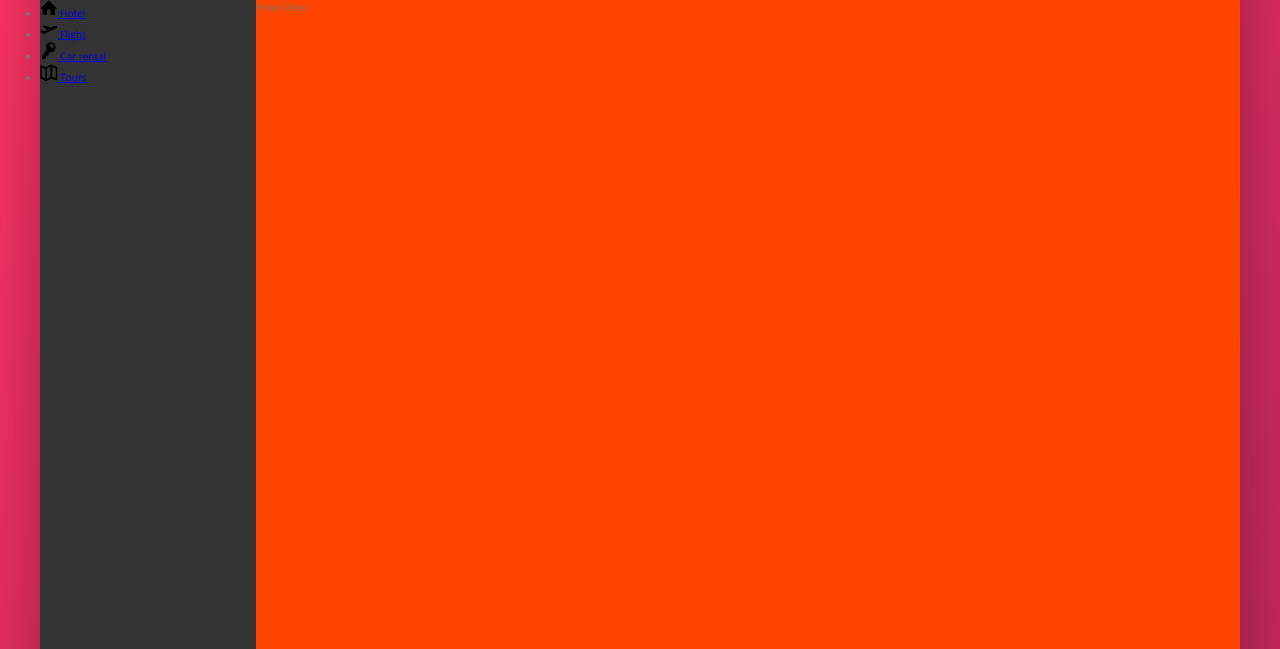
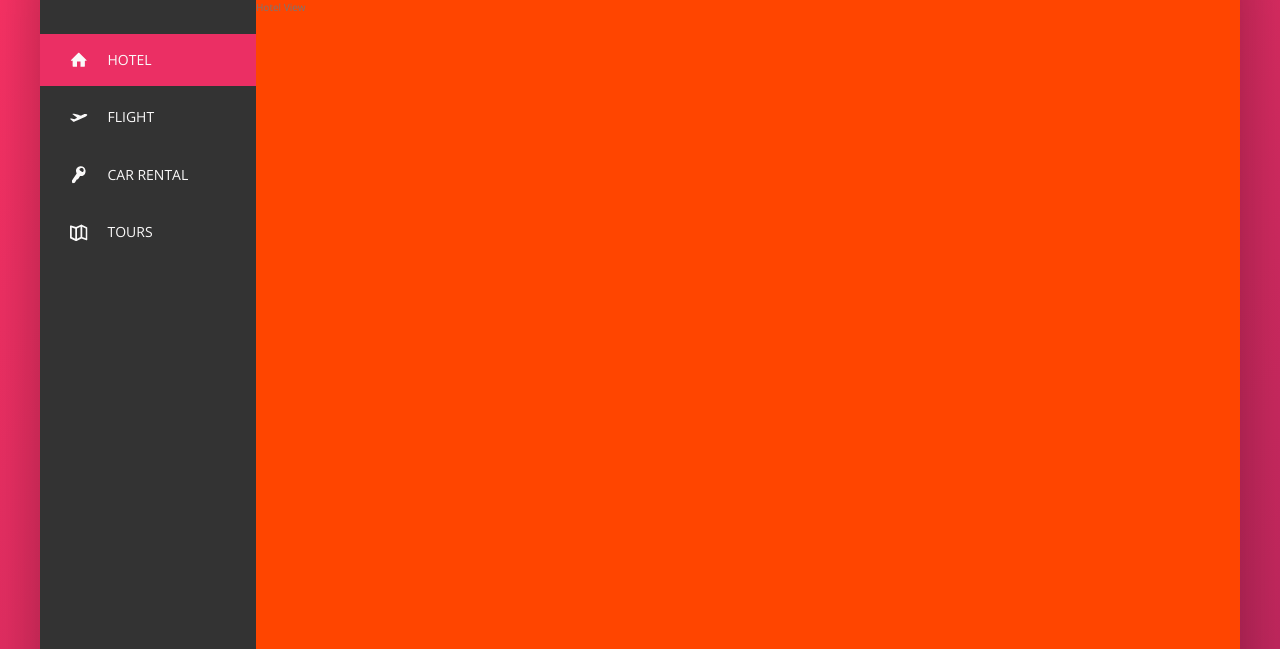
Before and after one commit to JackieNBee/Trillo, a website: page index.html in a window 1280 px wide. Shown: the part 151-800 px from the top of the page. Drawn offline with nearby package versions, Linux system fonts and the light colour scheme.

Commit message:
Building the Navigation - Part 2

```diff
--- a/index.html
+++ b/index.html
@@ -56,7 +56,7 @@
 
             <nav class="sidebar">
                 <ul class="side-nav">
-                    <li class="side-nav__item">
+                    <li class="side-nav__item side-nav__item--active">
                         <a href="#" class="side-nav__link">
                             <svg class="side-nav__icon">
                                 <use xlink:href="img/sprite.svg#icon-home"></use>
--- a/sass/_components.scss
+++ b/sass/_components.scss
@@ -145,15 +145,86 @@
 ////////////////////////////////////////////////
 // SIDE NAVIGATION
 .side-nav {
+    font-size: 1.4rem;
+    list-style: none;
+    margin-top: 3.5rem;
 
-    &__item {}
+    &__item {
+        position: relative;
 
-    &__link {}
+        // put a bottom margin except for the last child inside the parent container
+        &:not(:last-child) {
+            margin-bottom: .5rem;
+        }
+    }
+
+    // How to create the effect when hovering an item on the sidebar:
+    // create a pseudo element :before that will do the growing animation when the item is hovered
+    &__item::before {
+        content: "";
+        position: absolute;
+        top: 0;
+        left: 0;
+        height: 100%;
+        width: 3px;
+        background-color: var(--color-primary);
+        transform: scaleY(0); // kinda hide the pseudo element in normal state
+        // from where in the element the trasform property starts, by default is center
+        // can use to make very cool effects
+        // transform-origin: bottom;
+        // make the animations of the pseudo element
+        // we can set different settings for different properties
+        // so it's possible to create "staged" animations: one happens after another
+        // and have different durations and timing functions
+        transition: transform .2s,
+            width .4s cubic-bezier(1, 0, 0, 1) .2s,
+            background-color .1s; // expand the width in 0.4s with custom timing function after the vertical scaling (thanks to  the delay of 0.2s)
+    }
+
+    // style for when the item is hovered or with active variant specified in HTML
+    &__item:hover::before,
+    &__item--active::before {
+        transform: scaleY(1); // make the pseudo element grow vertically when hovered
+        // from 3px to 100%
+        width: 100%;
+    }
+
+    // change the background color (of the pseudo-element) when the item is clicked
+    &__item:active::before {
+        background-color: var(--color-primary-light);
+    }
+
+    // Flexbox container
+    // parent of <svg> icon and <span> text
+    &__link:link,
+    &__link:visited {
+        color: var(--color-grey-light-1);
+        text-decoration: none;
+        text-transform: uppercase;
+        display: block;
+        padding: 1.5rem 3rem;
+
+        position: relative; // we need to set have a specified position in order to use z-index
+        z-index: 10; // put the link (icon and text) on top of the :before pseudo-element
+
+        display: flex;
+        align-items: center;
+    }
+
+    // thanks to currentColor, both the icon and the text change to the same color
+    // instead of having to write a :hover also for the icon
+    // &__link:hover {
+    //     color: orangered;
+    // }
 
     &__icon {
         // usually we style SVGs as squares
         width: 1.75rem;
         height: 1.75rem;
+        margin-right: 2rem;
+        // currentColor = current color of the element or of the parent
+        // instead of writing again var(..)
+        fill: currentColor; // it's like inherit
     }
 
 
```
Also changed, not shown: css/main.css.
